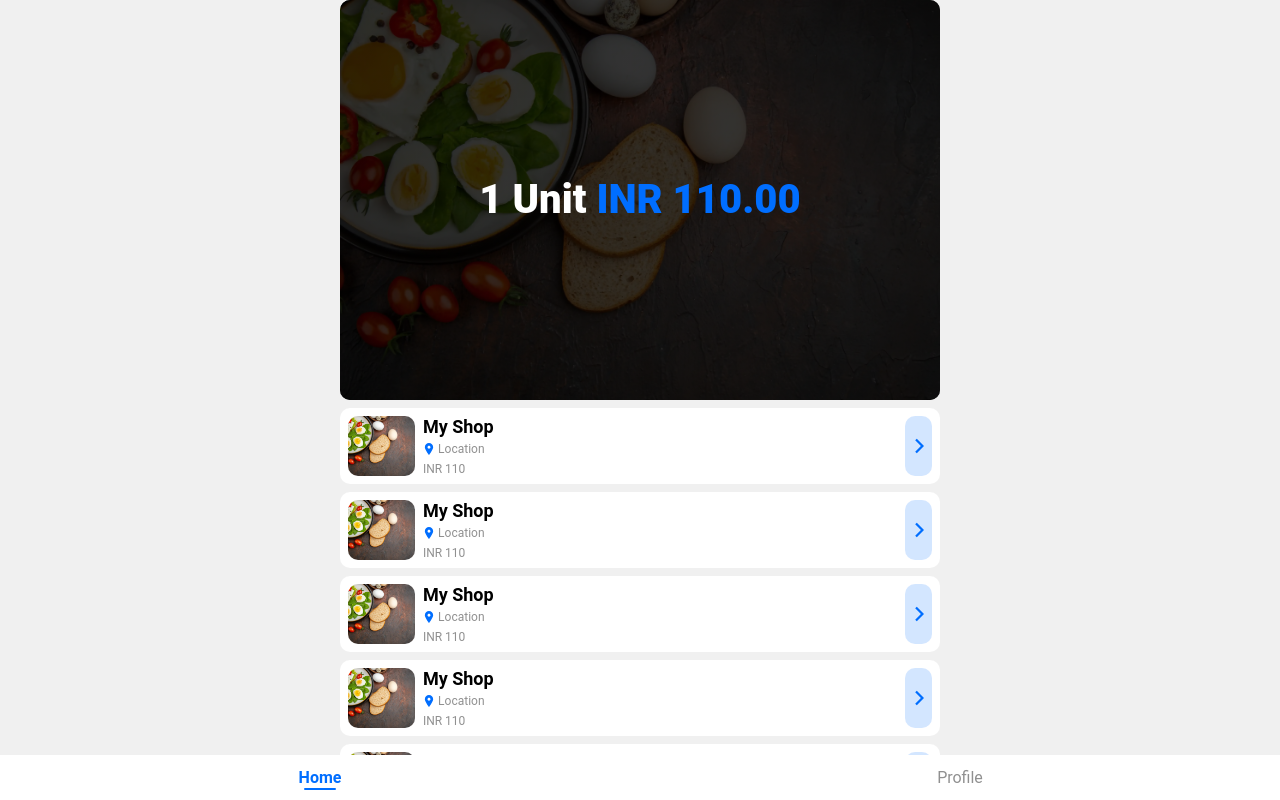
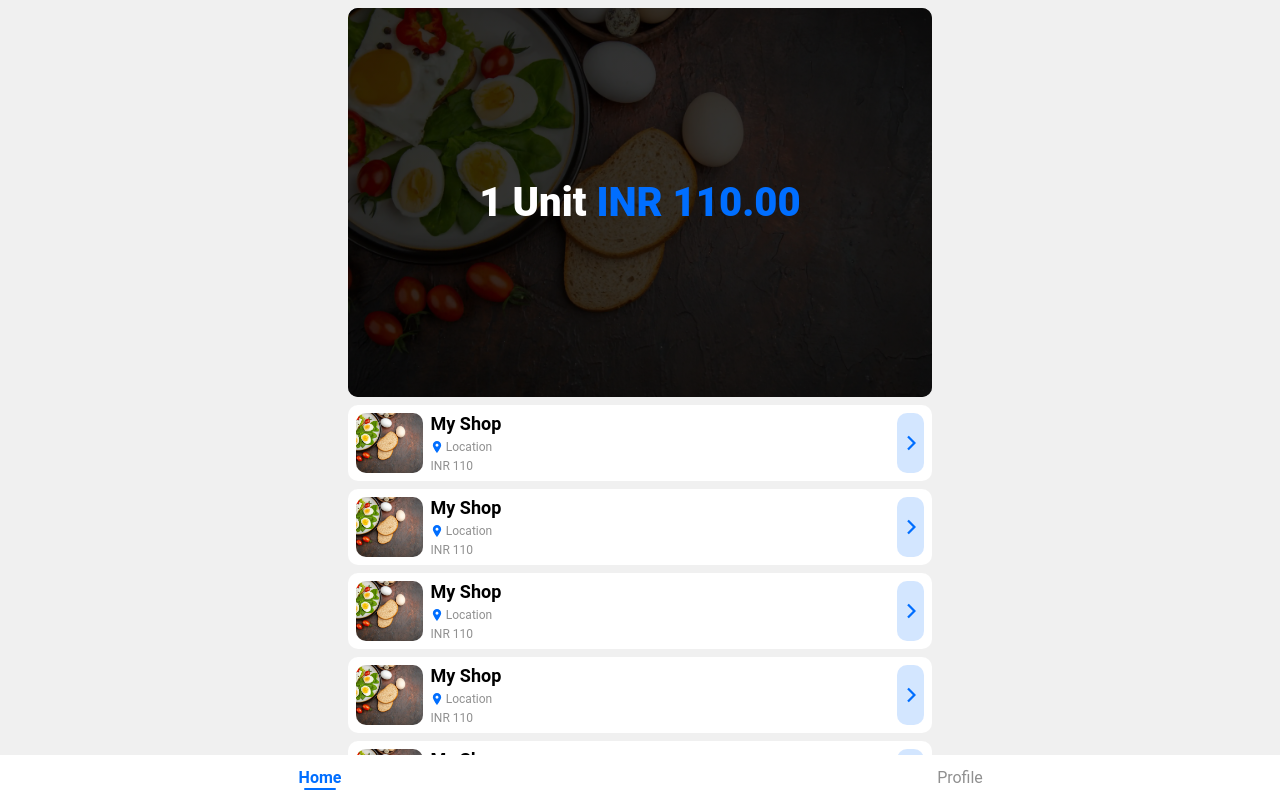
Before and after one commit to MohammadDanishJ/React-Shop, a React (Create React App) app: page /home in a window 1280 px wide. Built offline with nearby package versions, Linux system fonts and the light colour scheme.

Commit message:
added padding in container

```diff
--- a/src/components/container/container.styles.scss
+++ b/src/components/container/container.styles.scss
@@ -2,4 +2,5 @@
     width: 100%;
     max-width: 600px;
     height: auto;
+    padding: .5rem;
 }
```
